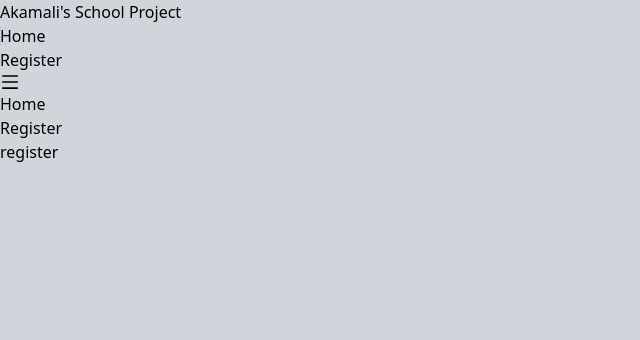
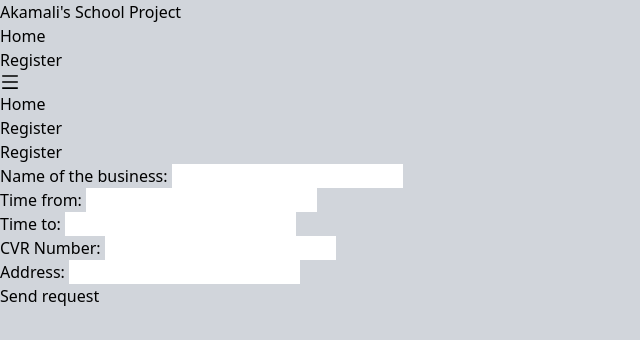
Before and after one commit to glakolx5/school-project, a Next.js app in the folder frontend/school-project-frontend/: page /register in a window 1280 px wide. Shown: the top 340 px of the page, without its empty margins (0-640 px from the left). Built offline with nearby package versions, Linux system fonts and the light colour scheme.

Commit message:
modified:   components/Navbar.tsx 	modified:   pages/index.tsx 	modified:   pages/register.tsx

```diff
--- a/frontend/school-project-frontend/components/Navbar.tsx
+++ b/frontend/school-project-frontend/components/Navbar.tsx
@@ -17,6 +17,8 @@ const Navbar = () => {
             href: "/register",
         }
     ]
+
+    //React state can be read here: https://nextjs.org/learn/foundations/from-javascript-to-react/adding-interactivity-with-state
 
     //Returns a staful value, and function to update it
     //default value: false
--- a/frontend/school-project-frontend/pages/register.tsx
+++ b/frontend/school-project-frontend/pages/register.tsx
@@ -1,8 +1,89 @@
 import React from 'react'
 
 function register() {
+  //Button that handle submit in async
+  const handleSubmit = async (event : any) => {
+
+    //Blocking default click handling
+    event.preventDefault()
+
+    //Data I will be sending to backend controller from rendered page
+    const data = {
+      name: event.target.name.value,
+      timeFrom: event.target.timeFrom.value,
+      timeTo: event.target.timeTo.value,
+      cvrNR: event.target.cvrNR.value,
+      address: event.target.address.value,
+    }
+
+    //Becomes JSON data
+    const JSONdata = JSON.stringify(data)
+
+    //backend controller
+    const endPoint = "http://localhost:5216/api/Info";
+
+    //This method is POST and json
+    const options = {
+      method: 'POST',
+      headers: {
+        'Content-Type' : 'application/json'
+      },
+      //Body from rendered page
+      body: JSONdata,
+    }
+
+    //This will make sure that POST is happening, then a status response from backend controller
+    const response  = await fetch(endPoint, options)
+
+    // Status code
+    const result = response.status;
+
+    console.log(result);
+
+  }
   return (
-    <div>register</div>
+    <div className='px-32 py-32'>
+      <div>
+        Register
+      </div>
+
+      <div className='col-span-3 w-full h-auto'>
+        <div className='p4'>
+          <form onSubmit={handleSubmit}>
+            <div className='grid  gap-4  py-5 w-full'>
+
+              <div className='flex flex-col'>
+                <label htmlFor="name">Name of the business: </label>
+                <input className='py-4 border-2 rounded-lg  flex' type="text" id="name" name='name' required />
+              </div>
+
+
+              <div className='flex flex-col'>
+                <label htmlFor="timeFrom">Time from: </label>
+                <input className='py-4 border-2 rounded-lg  flex ' type="text" id="timeFrom" name='timeFrom' required />
+              </div>
+
+              <div className='flex flex-col'>
+                <label htmlFor="timeTo">Time to: </label>
+                <input className='py-4 border-2 rounded-lg  flex ' type="text" id="timeTo" name='timeTo' required />
+
+              </div>
+
+              <div className='flex flex-col'>
+                <label htmlFor="timeFrom">CVR Number: </label>
+                <input className='py-4 border-2 rounded-lg  flex ' type="text" id="cvrNR" name='cvrNR' required />
+              </div>
+
+              <div className='flex flex-col'>
+                <label htmlFor="address">Address: </label>
+                <input className='py-4 border-2 rounded-lg  flex ' type="text" id="address" name='address' required />
+              </div>
+              <button className=' bg-slate-300 h-16 border-2 rounded-lg hover:bg-gray-700 hover:text-white'>Send request</button>
+            </div>
+          </form>
+        </div>
+      </div>
+    </div>
   )
 }
 
```
Also changed, not shown: frontend/school-project-frontend/pages/index.tsx (+29 -27 lines).
